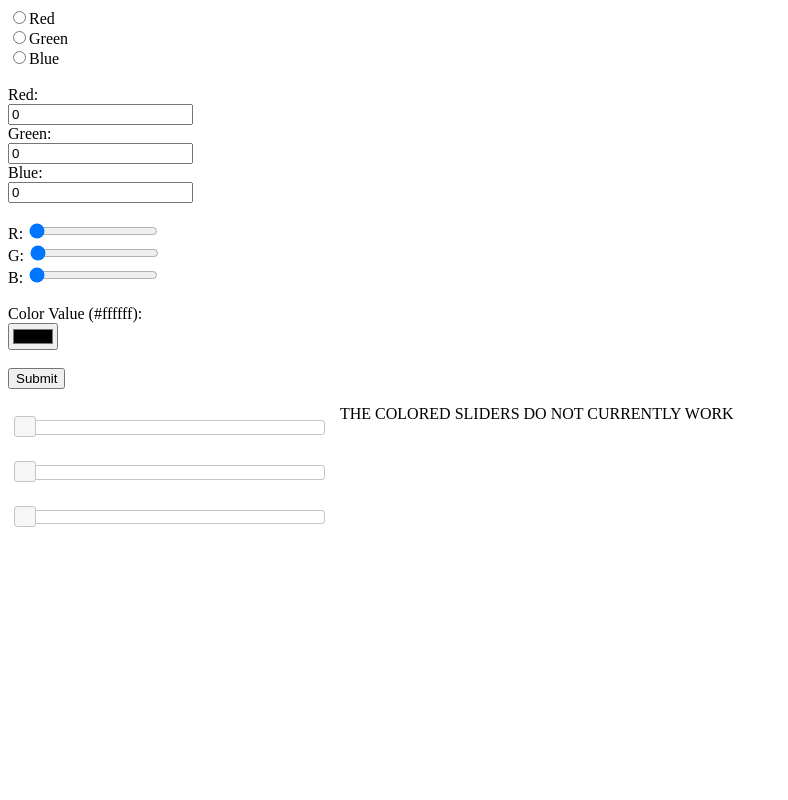
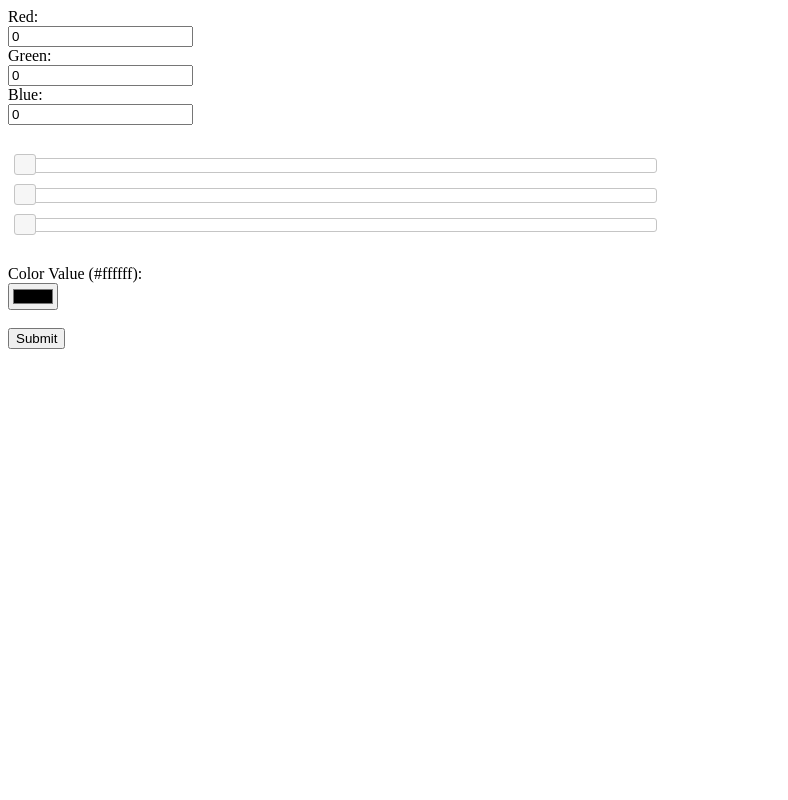
Before and after one commit to mkogerd/iot-leds, a PHP site: page / in a window 1280 px wide. Shown: the whole page, without its empty margins (0-788 px from the left). Run offline with PHP 8.4, Linux system fonts and the light colour scheme; some libraries are stand-ins or nearby versions.

Commit message:
Replace form range inputs with JS and remove radio selections

```diff
--- a/index.php
+++ b/index.php
@@ -12,10 +12,11 @@
 
 		<!-- Custom style Jquery sliders to match colors -->
 		<style>
+			.clearfix {
+				overflow: auto;
+			}
 			.slider {
-				float: left;
-				clear: left;
-				width: 300px;
+				width: 50%;
 				margin: 15px;
 			}
 			.slider[data-color="r"] .ui-slider-range { background: #ff0000; }
@@ -24,13 +25,7 @@
 		</style>
 	</head>
 	<body>
-		<form method="get" action="form.php">
-			<div id="radio">
-				<input type="radio" name="color" value="red" <?php if ($r =="255" && ($g+$b) =="0") echo "checked"; ?>>Red<br>
-				<input type="radio" name="color" value="green" <?php if ($g =="255" && ($r+$b) =="0") echo "checked"; ?>>Green<br>
-				<input type="radio" name="color" value="blue" <?php if ($b =="255" && ($r+$g) == "0") echo "checked"; ?>>Blue<br>
-			</div>
-			<br>
+		<form id="form1" method="get" action="form.php">
 			<div id="text">
 				Red:<br>
 				<input type="text" name="r" value="<?php echo $r; ?>"><br>
@@ -41,25 +36,19 @@
 			</div>
 			<br>
 			<div id="sliders">
-				R:
-				<input type="range" name="slideRed" value="<?php echo $r; ?>" min="0" max="255"><br>
-				G:
-				<input type="range" name="slideGreen" value="<?php echo $g; ?>" min="0" max="255"><br>
-				B:
-				<input type="range" name="slideBlue" value="<?php echo $b; ?>" min="0" max="255"><br>
+				<div id="rslider" class="slider" data-color="r"></div>
+				<div id="gslider" class="slider" data-color="g"></div>
+				<div id="bslider" class="slider" data-color="b"></div>
 			</div>
 			<br>
-			<div id="picker">
+			<div id="colorPicker">
 				Color Value (#ffffff):<br>
 				<input type="color" name="color2" value="<?php echo $colorString; ?>"><br>
 			</div>
 			<br>
-			<input type="submit">
+			<input id="submit" type="submit">
 		</form>
-		THE COLORED SLIDERS DO NOT CURRENTLY WORK
-		<div id="rslider" class="slider" data-color="r"></div>
-		<div id="gslider" class="slider" data-color="g"></div>
-		<div id="bslider" class="slider" data-color="b"></div>
+		<br>
 	</body>
 </html>
 
@@ -99,6 +88,16 @@
 			max: 255,
 			value: rgb['b']
 		});
+
+		// Append JS slider values to GET request
+		$("#form1").on('submit',function(event){
+			var slideRed = $("<input>").attr("type", "hidden").attr("name", "slideRed").val($("#rslider").slider("value"));
+			var slideGreen = $("<input>").attr("type", "hidden").attr("name", "slideGreen").val($("#gslider").slider("value"));
+			var slideBlue = $("<input>").attr("type", "hidden").attr("name", "slideBlue").val($("#bslider").slider("value"));
+			$('#form1').append($(slideRed));
+			$('#form1').append($(slideGreen));
+			$('#form1').append($(slideBlue));
+		});
 	});
 
 </script>
```
Also changed, not shown: form.php (+2 -17 lines).
